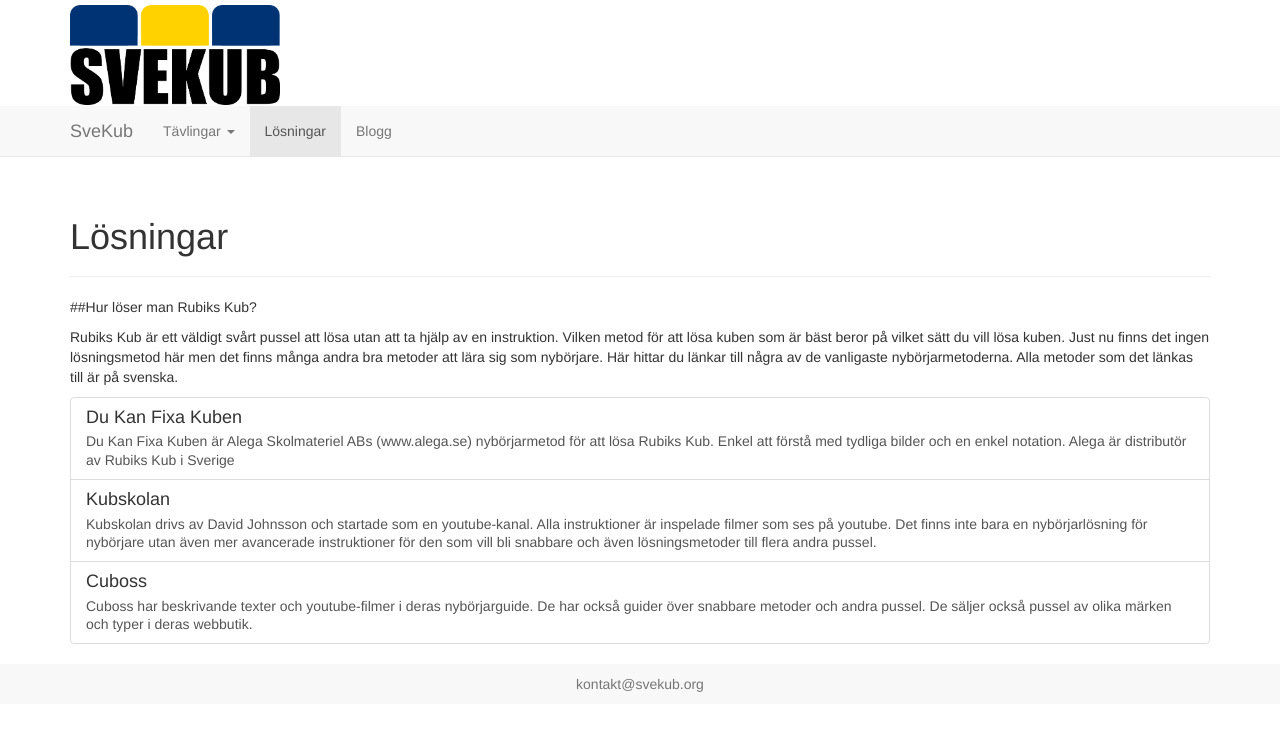
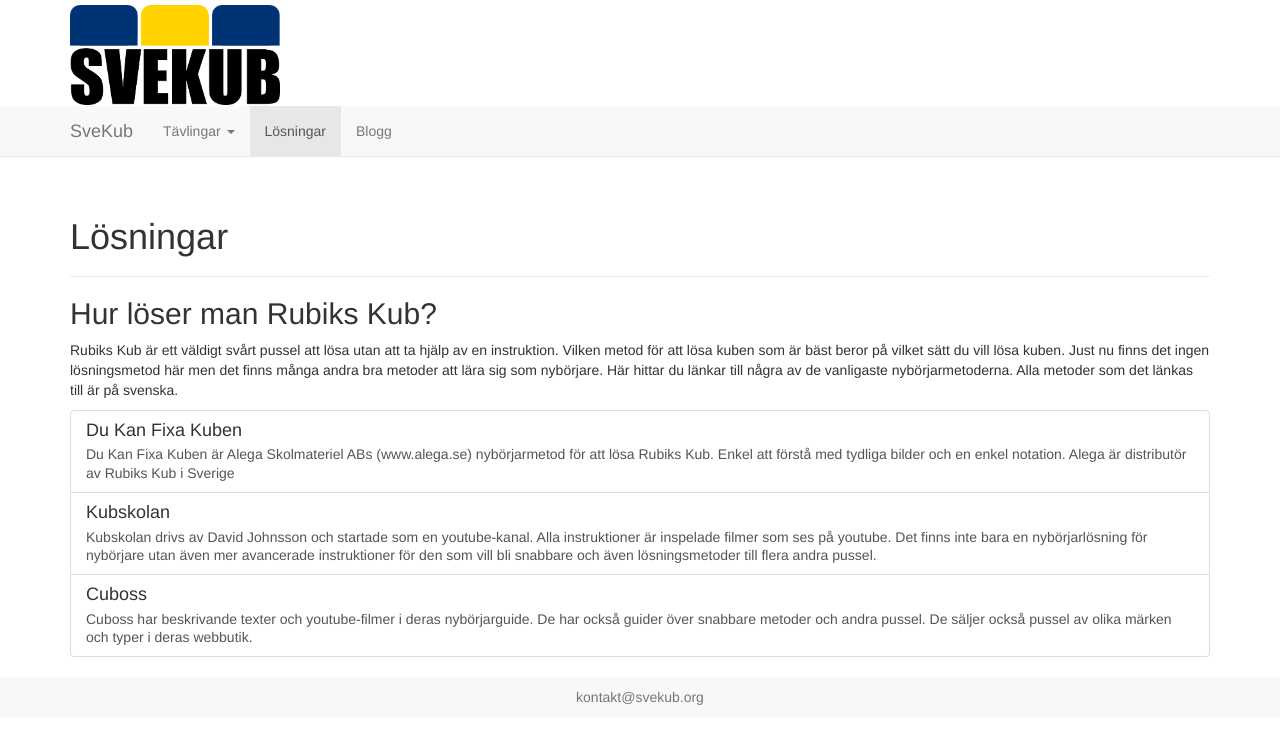
Before and after one commit to SveKub/SveKubOldSite, a Jekyll site: the page built from Losningar/index.md, in a window 1280 px wide. Shown: the top 744 px of the page. Built offline with Jekyll 4.4.1, drawn with Linux system fonts in a browser that asks for light colours; nearby versions of some CDN libraries.

```diff
--- a/Losningar/index.md
+++ b/Losningar/index.md
@@ -4,7 +4,7 @@ title: Lösningar
 permalink: /Losningar
 activeMenu: losningar
 ---
-##Hur löser man Rubiks Kub?
+<h2>Hur löser man Rubiks Kub?</h2>
 <p>
 Rubiks Kub är ett väldigt svårt pussel att lösa utan att ta hjälp av en instruktion. Vilken metod för att lösa kuben som är bäst beror
 på vilket sätt du vill lösa kuben. Just nu finns det ingen lösningsmetod här men det finns många andra bra metoder att lära sig som nybörjare.
```
